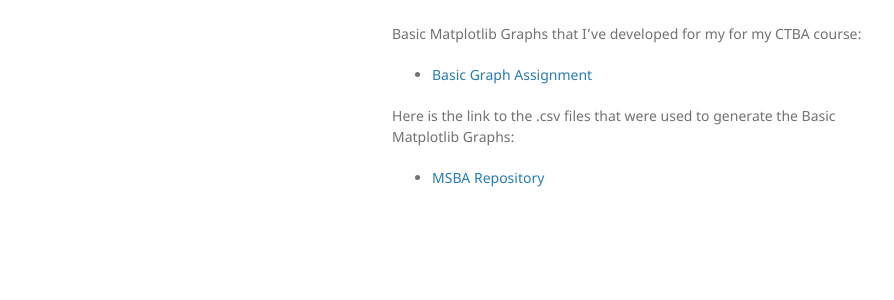
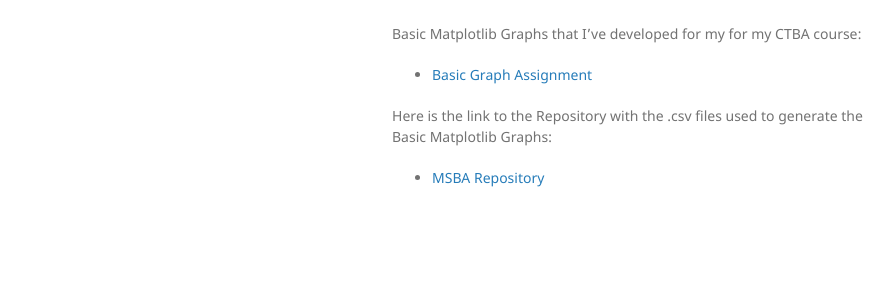
Before and after one commit to mvkapadia/mvkapadia.github.io, a Jekyll site: the page built from index.md, in a window 1280 px wide. Shown: the part 286-586 px from the top of the page, without its empty margins (178-1072 px from the left). Built offline with Jekyll 4.4.1, drawn with Linux system fonts in a browser that asks for light colours; our own code applies the rules of GitHub Pages for plain Markdown files.

Commit message:
Update index.md

```diff
--- a/index.md
+++ b/index.md
@@ -9,5 +9,5 @@ Basic Matplotlib Graphs that I've developed for my for my CTBA course:
 
 - [Basic Graph Assignment](/M2: Basic Matplotlib Graphing/index.md)
 
-Here is the link to the .csv files that were used to generate the Basic Matplotlib Graphs:
+Here is the link to the Repository with the .csv files used to generate the Basic Matplotlib Graphs:
 - [MSBA Repository](https://github.com/mvkapadia/MSBA)
```
